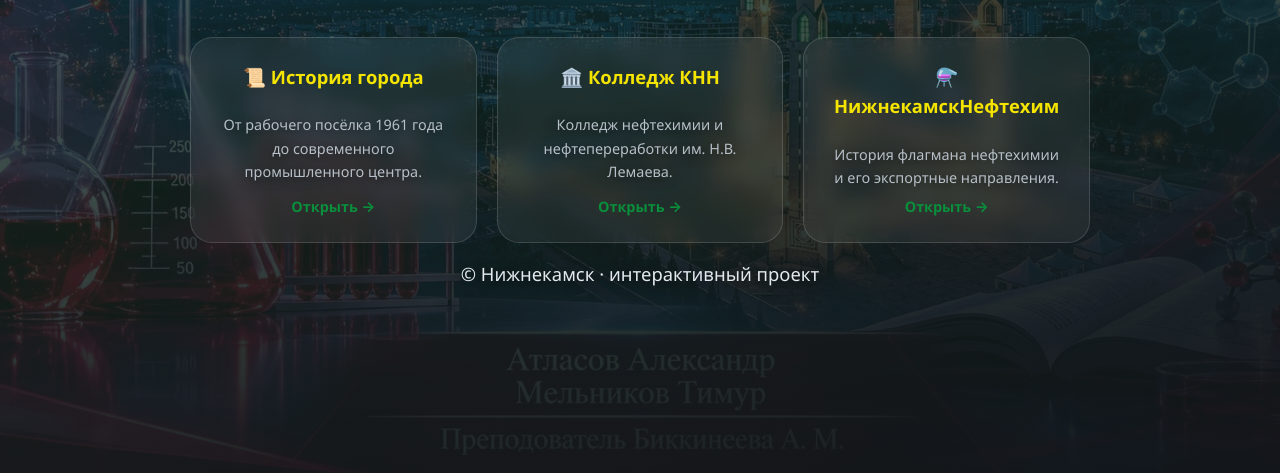
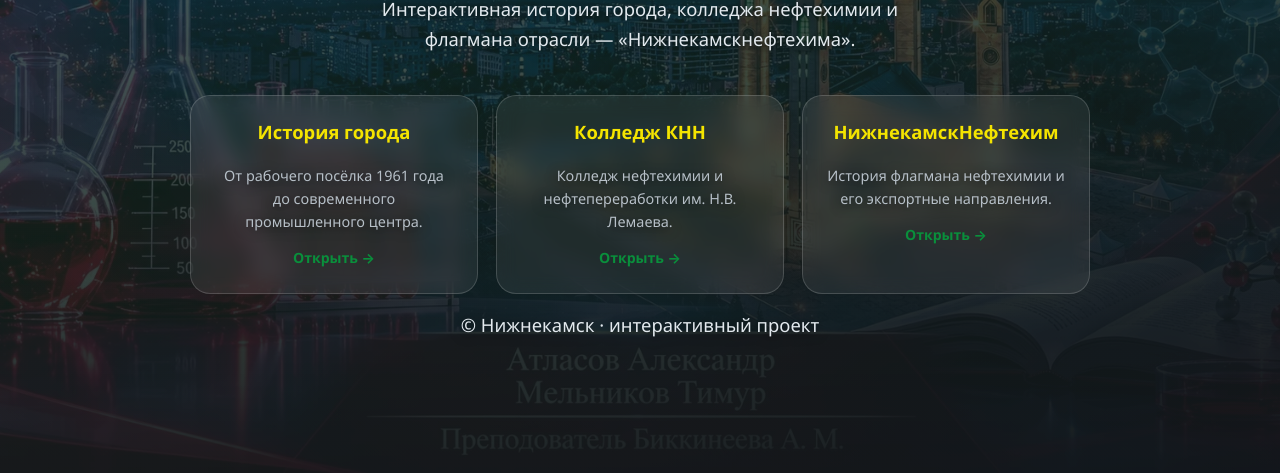
Before and after one commit to globbastarkan-cpu/historynk, a plain HTML site: page index.html in a window 1280 px wide. Shown: the part 327-800 px from the top of the page. Drawn offline with Linux system fonts and the light colour scheme.

Commit message:
index.html

```diff
--- a/index.html
+++ b/index.html
@@ -9,72 +9,108 @@
 :root{
   --blue:#1677b3; --yellow:#f4e400; --green:#0a8f3c;
   --bg-1:#1b1f24; --bg-2:#242a31; --bg-3:#2c333b;
-  --card:rgba(255,255,255,.06); --line:rgba(255,255,255,.14);
-  --text:#f4f6f8; --muted:#b7c0c8; --radius:22px;
+  --card:rgba(255,255,255,.07); --line:rgba(255,255,255,.16);
+  --text:#f4f6f8; --muted:#b7c0c8; --radius:20px;
 }
 *{margin:0;padding:0;box-sizing:border-box;}
 html{scroll-behavior:smooth;}
 body{
   font-family:'Segoe UI',Roboto,system-ui,-apple-system,sans-serif;
   color:var(--text);line-height:1.6;min-height:100vh;
+  min-height:100svh;
   background-color:var(--bg-1);
   background-image:
     linear-gradient(160deg, rgba(22,119,179,.55), rgba(10,143,60,.35) 45%, rgba(20,24,28,.92)),
     url('image.jpg');
   background-size:cover;
   background-position:center;
-  background-attachment:fixed;
+  background-attachment:scroll;
   -webkit-font-smoothing:antialiased;
+  overflow-x:hidden;
 }
 body::before{
   content:"";position:fixed;inset:0;
   background:linear-gradient(180deg, rgba(18,22,26,.55), rgba(18,22,26,.82));
   z-index:-1;
 }
-@keyframes fadeUp{from{opacity:0;transform:translateY(24px);}to{opacity:1;transform:translateY(0);}}
+@keyframes fadeUp{from{opacity:0;transform:translateY(20px);}to{opacity:1;transform:translateY(0);}}
+
 .hero{
-  min-height:100svh;display:flex;flex-direction:column;
-  align-items:center;justify-content:center;text-align:center;
-  padding:clamp(1.5rem,6vw,4rem) clamp(1rem,4vw,2rem);
-  padding-top:calc(clamp(1.5rem,6vw,4rem) + env(safe-area-inset-top));
+  min-height:100svh;
+  display:flex;flex-direction:column;
+  align-items:center;justify-content:center;
+  text-align:center;
+  padding:clamp(1.2rem,5vw,3.5rem) clamp(.9rem,4vw,2rem);
+  padding-top:calc(clamp(1.2rem,5vw,3.5rem) + env(safe-area-inset-top));
+  padding-bottom:calc(clamp(1.2rem,5vw,3.5rem) + env(safe-area-inset-bottom));
 }
 .hero h1{
-  font-size:clamp(1.8rem,7vw,3.4rem);line-height:1.1;font-weight:800;
-  text-shadow:0 3px 24px rgba(0,0,0,.65);
+  font-size:clamp(1.55rem,8vw,3.2rem);
+  line-height:1.12;font-weight:800;
+  text-shadow:0 3px 22px rgba(0,0,0,.65);
   animation:fadeUp .9s ease .05s both;
+  max-width:14ch;
 }
 .hero h1 span{
   background:linear-gradient(90deg,var(--yellow),var(--green),var(--blue));
   -webkit-background-clip:text;background-clip:text;color:transparent;
 }
 .hero p{
-  margin-top:1rem;max-width:620px;
-  font-size:clamp(.95rem,3vw,1.15rem);
+  margin-top:clamp(.7rem,2.5vw,1rem);
+  max-width:34rem;
+  font-size:clamp(.92rem,3.4vw,1.15rem);
   color:#e3e9ee;text-shadow:0 2px 12px rgba(0,0,0,.7);
   animation:fadeUp .9s ease .2s both;
 }
+
 .nav-cards{
-  display:grid;gap:clamp(12px,3vw,20px);
-  grid-template-columns:repeat(auto-fit,minmax(220px,1fr));
-  width:100%;max-width:900px;margin-top:clamp(1.6rem,5vw,2.8rem);
+  display:grid;gap:clamp(10px,3vw,18px);
+  grid-template-columns:1fr;
+  width:100%;max-width:900px;
+  margin-top:clamp(1.4rem,5vw,2.6rem);
 }
+@media (min-width:560px){
+  .nav-cards{grid-template-columns:repeat(2,1fr);}
+}
+@media (min-width:900px){
+  .nav-cards{grid-template-columns:repeat(3,1fr);}
+}
+
 .nav-card{
-  background:var(--card);border:1px solid var(--line);
-  border-radius:var(--radius);padding:clamp(1rem,4vw,1.5rem);
+  background:var(--card);
+  border:1px solid var(--line);
+  border-radius:var(--radius);
+  padding:clamp(.9rem,4vw,1.5rem);
   text-decoration:none;color:var(--text);
   backdrop-filter:blur(10px);
+  -webkit-backdrop-filter:blur(10px);
   transition:transform .3s,border-color .3s,background .3s;
-  display:flex;flex-direction:column;gap:.4rem;
+  display:flex;flex-direction:column;gap:.35rem;
   animation:fadeUp .8s ease both;
+  -webkit-tap-highlight-color:transparent;
+  min-height:44px;
 }
 .nav-card:nth-child(1){animation-delay:.35s;}
 .nav-card:nth-child(2){animation-delay:.5s;}
 .nav-card:nth-child(3){animation-delay:.65s;}
-.nav-card:hover{transform:translateY(-6px);border-color:var(--yellow);background:rgba(255,255,255,.1);}
-.nav-card h2{font-size:1.15rem;color:var(--yellow);}
-.nav-card p{font-size:.9rem;color:var(--muted);}
-.nav-card .arrow{margin-top:auto;color:var(--green);font-weight:700;font-size:.9rem;}
-.footer-note{margin-top:2rem;font-size:.8rem;color:var(--muted);animation:fadeUp .8s ease .8s both;}
+.nav-card:active{transform:scale(.98);}
+@media (hover:hover){
+  .nav-card:hover{transform:translateY(-5px);border-color:var(--yellow);background:rgba(255,255,255,.12);}
+}
+.nav-card h2{font-size:clamp(1rem,4vw,1.15rem);color:var(--yellow);line-height:1.25;}
+.nav-card p{font-size:clamp(.82rem,3vw,.9rem);color:var(--muted);}
+.nav-card .arrow{margin-top:.5rem;color:var(--green);font-weight:700;font-size:.88rem;}
+
+.footer-note{
+  margin-top:clamp(1.2rem,4vw,2rem);
+  font-size:clamp(.72rem,2.8vw,.8rem);
+  color:var(--muted);
+  animation:fadeUp .8s ease .8s both;
+}
+
+@media (min-width:1024px){
+  body{background-attachment:fixed;}
+}
 @media (prefers-reduced-motion:reduce){
   *{animation:none!important;transition:none!important;}
   body{background-attachment:scroll;}
@@ -85,23 +121,25 @@ body::before{
 <section class="hero">
   <h1>Добро пожаловать в <span>Нижнекамск</span></h1>
   <p>Интерактивная история города, колледжа нефтехимии и флагмана отрасли — «Нижнекамскнефтехима».</p>
+
   <nav class="nav-cards">
     <a class="nav-card" href="history.html">
-      <h2>📜 История города</h2>
+      <h2>История города</h2>
       <p>От рабочего посёлка 1961 года до современного промышленного центра.</p>
       <span class="arrow">Открыть →</span>
     </a>
     <a class="nav-card" href="history-knn.html">
-      <h2>🏛️ Колледж КНН</h2>
+      <h2>Колледж КНН</h2>
       <p>Колледж нефтехимии и нефтепереработки им. Н.В. Лемаева.</p>
       <span class="arrow">Открыть →</span>
     </a>
     <a class="nav-card" href="history-nknh.html">
-      <h2>⚗️ НижнекамскНефтехим</h2>
+      <h2>НижнекамскНефтехим</h2>
       <p>История флагмана нефтехимии и его экспортные направления.</p>
       <span class="arrow">Открыть →</span>
     </a>
   </nav>
+
   <p class="footer-note">© Нижнекамск · интерактивный проект</p>
 </section>
 </body>
```
